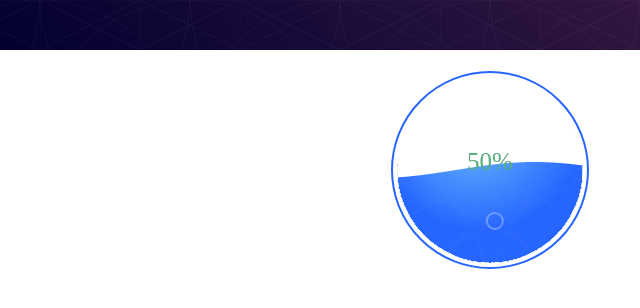
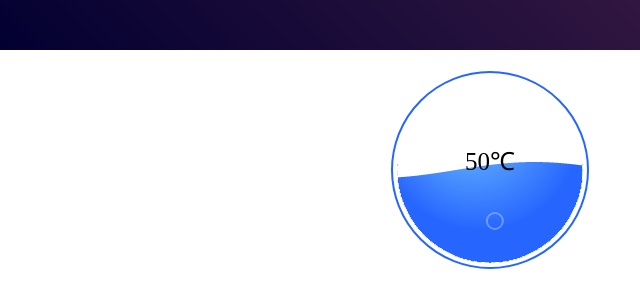
Before and after one commit to zedwang/waterball, a website: page demo/index.html in a window 1280 px wide. Shown: the part 250-558 px from the top of the page, 0-640 px from the left. Drawn offline with nearby package versions, Linux system fonts and the light colour scheme; files that its build step writes are made by us from their sources.

Commit message:
Uniform configuration file hex to rgb color inverse

```diff
--- a/demo/index.html
+++ b/demo/index.html
@@ -50,7 +50,6 @@
             position: absolute;
             top:0;
             right: 0;
-            bottom: 0;
             left: 0;
             background: url("./bs-docs-masthead-pattern.png") repeat center;
             opacity: .4;
@@ -99,7 +98,8 @@
             value:50,
             r:100,
             borderColor:'#2766fe',
-            color:'#56ab7c',
+            color:'#000000',
+						ext: '℃',
             waveStyle:['#6fc0fe','#2766fe']
         })
         .render();
--- a/gulpfile.js
+++ b/gulpfile.js
@@ -17,7 +17,6 @@ gulp.task('lint', () => {
     return lint('src/**/*.js', {
         fix: true
     })
-        .pipe(gulp.dest('src'));
 });
 gulp.task('lint:test', () => {
     return lint('test/spec/**/*.js', {
--- a/package.json
+++ b/package.json
@@ -1,7 +1,7 @@
 {
     "name": "waterball",
     "description": "A Canvas Graph library",
-    "version": "0.0.1",
+    "version": "0.0.2",
     "scripts": {
         "test": "mocha",
         "package": "gulp build"
--- a/src/water-ball.js
+++ b/src/water-ball.js
@@ -53,7 +53,8 @@ function WaterBall(element, options) {
     value: 10, // 0~100
     color: '#fff',
     fontSize: '25px microsoft yahei',
-    textAlign: 'center'
+    textAlign: 'center',
+    ext: '%'
 
   };
 
@@ -94,6 +95,33 @@ Object.assign(WaterBall.prototype, {
     cancelAnimationFrame(this.timer);
     document.querySelector('body').removeChild(this.elem);
   },
+  // 颜色取反
+  _inverse: function (rgb) {
+    var rgbstr = rgb.replace(/(?:rgb\()/, '');
+    rgbstr = rgbstr.replace(/\)/, '');
+    var arr = rgbstr.split(',');
+    for (var i = 0; i < arr.length; i++) {
+      var val = arr[i];
+      arr.splice(i, 1, 255 - val);
+    }
+    return 'rgb(' + arr.toString() + ')';
+  },
+  // hex 转 rgb
+  _HexToRGB: function (hex) {
+    hex = hex.match(/(?:#([a-f0-9]{3,8}))/i);
+    if (hex) {
+      hex = hex[1];
+      if (hex.length === 3) {
+        hex += 'fff';
+      }
+      var rgb = [];
+      for (var i = 0, l = hex.length; i < l; i += 2) {
+        rgb.push(parseInt(hex.substr(i, 2), 16) / (i === 6 ? 255 : 1));
+      }
+      return 'rgb(' + rgb.toString() + ')';
+    }
+    return hex;
+  },
   _ceil: function (value) {
     return Math.ceil(value);
   },
@@ -119,7 +147,7 @@ Object.assign(WaterBall.prototype, {
     this.elem = oc;
     return oc;
   },
-  _createGradient: function (ctx, color){
+  _createGradient: function (ctx, color) {
     var gradient = ctx.createRadialGradient(75, 50, 5, 90, 60, 100);
     if (typeof color === 'string') {
       gradient.addColorStop(0, color);
@@ -135,7 +163,7 @@ Object.assign(WaterBall.prototype, {
     return gradient;
   },
   _drawArc: function (oc, value) {
-    this.eAngle ++;
+    this.eAngle++;
     var ctx = oc.getContext('2d');
     ctx.clearRect(0, 0, this.opts.d, this.opts.d);
 
@@ -158,7 +186,7 @@ Object.assign(WaterBall.prototype, {
     ctx.beginPath();
     //在整个轴长上取点
     this.xOffset += this.opts.speed;
-    for(var x = 0; x < 0 + this.opts.d; x += 20 / this.opts.d){
+    for (var x = 0; x < 0 + this.opts.d; x += 20 / this.opts.d) {
       //此处坐标(x,y)的取点，依靠公式 “振幅高*sin(x*振幅宽 + 振幅偏移量)”
       var y = -Math.sin((0 + x) * this.opts.waveWidth + this.xOffset);
       points.push([x, value + y * this.opts.waveHeight]);
@@ -184,18 +212,20 @@ Object.assign(WaterBall.prototype, {
 
 
     // 绘制文本
+    var fColor = this._HexToRGB(this.opts.color);
+    if (this.opts.value > 55) {
+      fColor = this._inverse(fColor);
+    }
     ctx.globalAlpha = 1;
     ctx.font = this.opts.fontSize;
-    ctx.fillStyle = this.opts.color;
+    ctx.fillStyle = fColor;
     ctx.textAlign = this.opts.textAlign;
-    ctx.fillText(this._ceil(this.opts.value) + '%', this.opts.r, this.opts.r);
+    ctx.fillText(this._ceil(this.opts.value) + this.opts.ext, this.opts.r, this.opts.r);
 
 
     var self = this;
-    this.timer = window.requestAnimationFrame(function (){
+    this.timer = window.requestAnimationFrame(function () {
       self._drawArc(self.oc, self.reverse);
     });
-
-
   }
 });
```
Also changed, not shown: dist/water-ball.js, dist/water-ball.min.js, 2 other files. Lines whose indentation alone changed are shown as unchanged.
